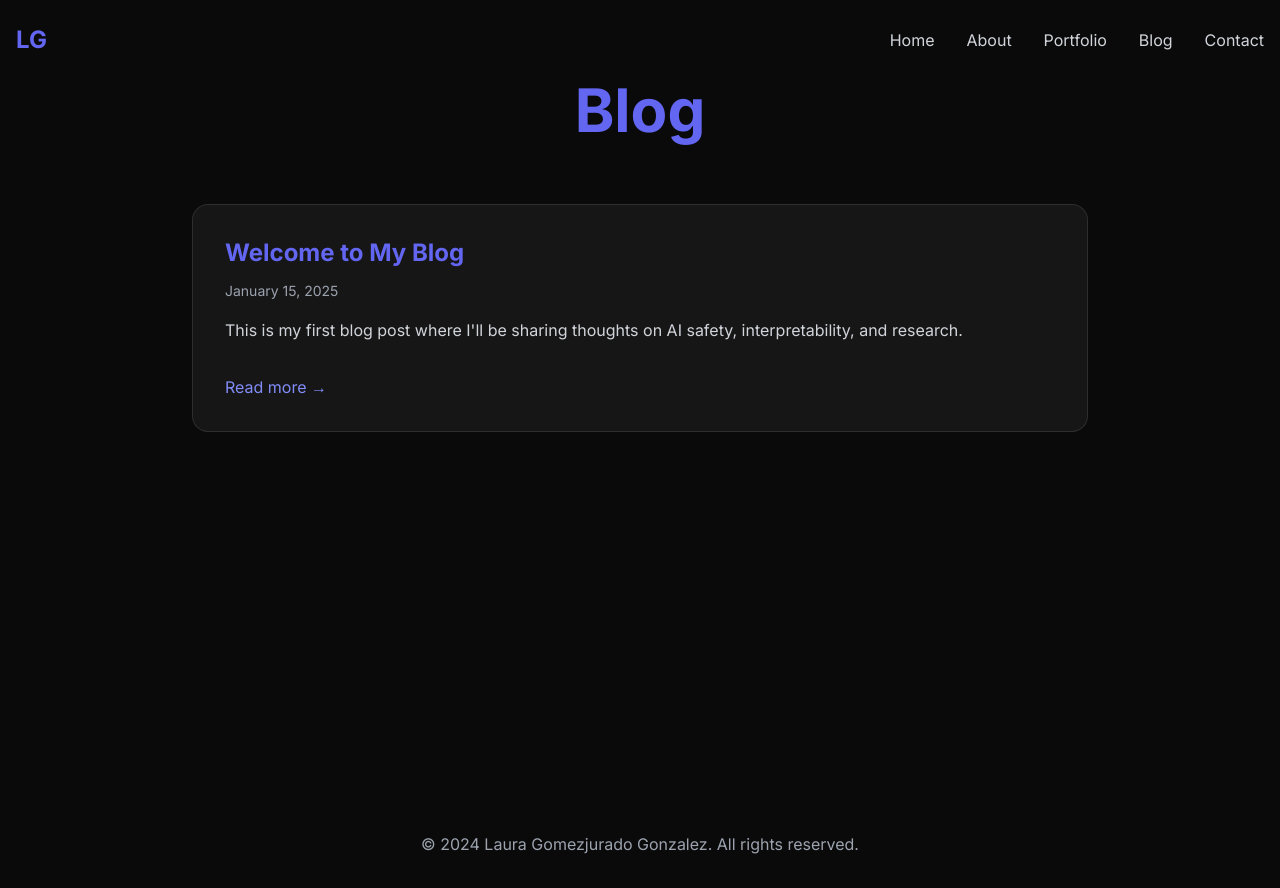
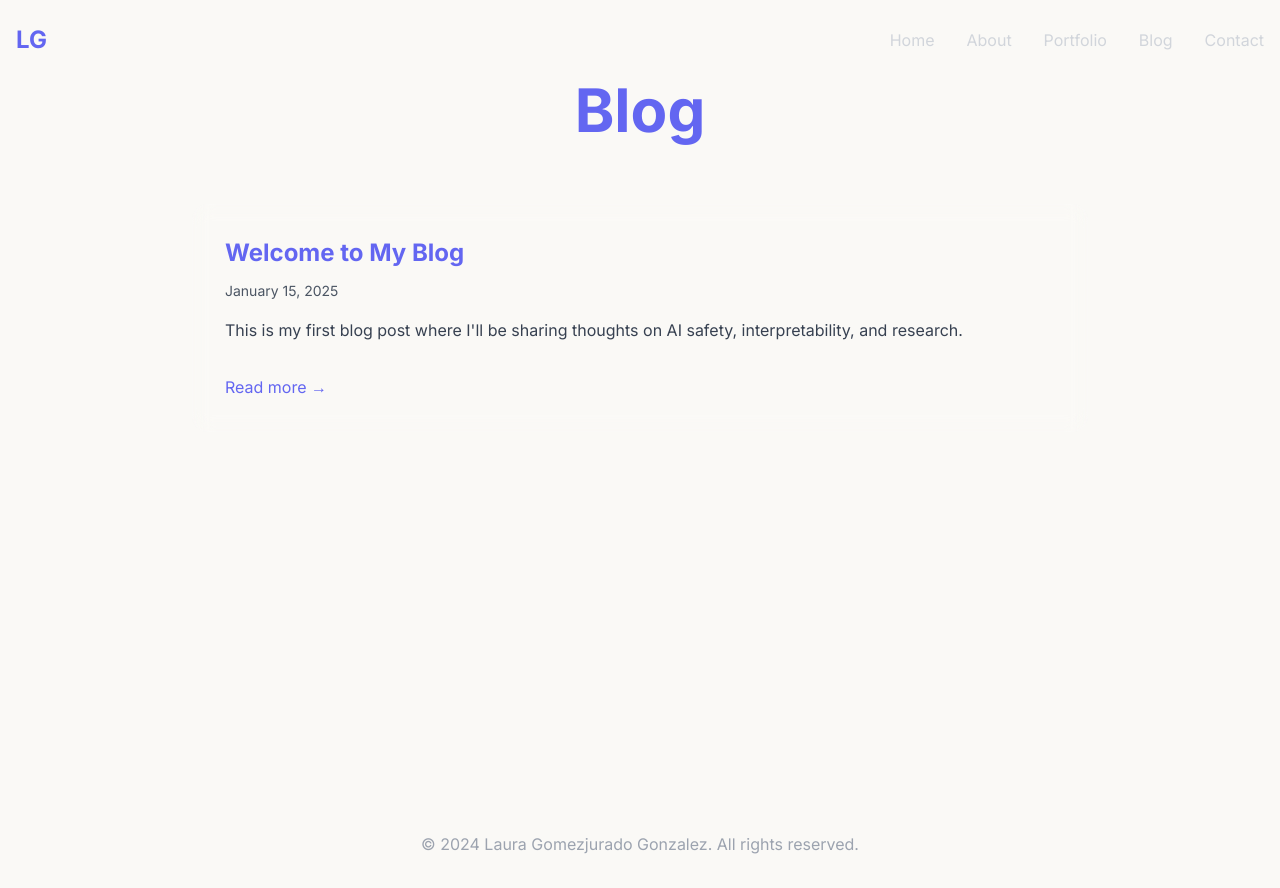
Before and after one commit to LauraGomezjurado/lauragomezjurado.github.io, a React (Vite) app: page /blog in a window 1280 px wide. Built offline with nearby package versions, Linux system fonts and the light colour scheme.

Commit message:
Add light background theme to blog pages and update text colors for readability

```diff
--- a/src/components/Blog.jsx
+++ b/src/components/Blog.jsx
@@ -21,6 +21,14 @@ export default function Blog() {
   const titleRef = useRef(null)
 
   useEffect(() => {
+    // Transition to light background
+    gsap.to('body', {
+      background: '#faf9f6',
+      color: '#1a1a1a',
+      duration: 0.8,
+      ease: 'power2.out'
+    })
+
     gsap.fromTo(titleRef.current,
       {
         opacity: 0,
@@ -38,10 +46,20 @@ export default function Blog() {
         }
       }
     )
+
+    // Cleanup: transition back to dark when leaving
+    return () => {
+      gsap.to('body', {
+        background: '#0a0a0a',
+        color: '#ffffff',
+        duration: 0.8,
+        ease: 'power2.out'
+      })
+    }
   }, [])
 
   return (
-    <section ref={sectionRef} id="blog" className="relative min-h-screen py-20 px-4 overflow-hidden parallax-section">
+    <section ref={sectionRef} id="blog" className="relative min-h-screen py-20 px-4 overflow-hidden parallax-section" style={{ background: '#faf9f6', color: '#1a1a1a' }}>
       <div className="relative z-10 max-w-4xl mx-auto">
         <h2 ref={titleRef} className="text-5xl md:text-6xl font-bold mb-16 text-center gradient-text">
           Blog
@@ -49,7 +67,7 @@ export default function Blog() {
 
         {blogPosts.length === 0 ? (
           <div className="text-center py-20">
-            <p className="text-gray-400 text-lg">No blog posts yet. Check back soon!</p>
+            <p className="text-gray-600 text-lg">No blog posts yet. Check back soon!</p>
           </div>
         ) : (
           <div className="space-y-8">
@@ -59,12 +77,12 @@ export default function Blog() {
                 className="glass rounded-2xl p-8 hover:scale-[1.02] transition-transform duration-300 cursor-pointer"
               >
                 <Link to={`/blog/${post.slug}`} className="block">
-                  <h3 className="text-2xl font-bold mb-3 gradient-text hover:text-indigo-400 transition-colors">
+                  <h3 className="text-2xl font-bold mb-3 gradient-text hover:text-indigo-600 transition-colors">
                     {post.title}
                   </h3>
-                  <p className="text-sm text-gray-400 mb-4">{new Date(post.date).toLocaleDateString('en-US', { year: 'numeric', month: 'long', day: 'numeric' })}</p>
-                  <p className="text-gray-300 leading-relaxed mb-4">{post.excerpt}</p>
-                  <span className="inline-block mt-4 text-indigo-400 hover:text-indigo-300 transition-colors">
+                  <p className="text-sm text-gray-600 mb-4">{new Date(post.date).toLocaleDateString('en-US', { year: 'numeric', month: 'long', day: 'numeric' })}</p>
+                  <p className="text-gray-700 leading-relaxed mb-4">{post.excerpt}</p>
+                  <span className="inline-block mt-4 text-indigo-500 hover:text-indigo-600 transition-colors">
                     Read more →
                   </span>
                 </Link>
--- a/src/components/BlogPost.jsx
+++ b/src/components/BlogPost.jsx
@@ -42,6 +42,14 @@ export default function BlogPost() {
       setPost(postData)
     }
 
+    // Transition to light background
+    gsap.to('body', {
+      background: '#faf9f6',
+      color: '#1a1a1a',
+      duration: 0.8,
+      ease: 'power2.out'
+    })
+
     // Animate on load
     if (titleRef.current) {
       gsap.fromTo(titleRef.current,
@@ -57,15 +65,25 @@ export default function BlogPost() {
         }
       )
     }
+
+    // Cleanup: transition back to dark when leaving
+    return () => {
+      gsap.to('body', {
+        background: '#0a0a0a',
+        color: '#ffffff',
+        duration: 0.8,
+        ease: 'power2.out'
+      })
+    }
   }, [slug])
 
   if (!post) {
     return (
-      <section className="relative min-h-screen py-20 px-4">
+      <section className="relative min-h-screen py-20 px-4" style={{ background: '#faf9f6', color: '#1a1a1a' }}>
         <div className="relative z-10 max-w-4xl mx-auto text-center">
           <h2 className="text-4xl font-bold mb-4 gradient-text">Post Not Found</h2>
-          <p className="text-gray-400 mb-8">The blog post you're looking for doesn't exist.</p>
-          <Link to="/blog" className="text-indigo-400 hover:text-indigo-300">
+          <p className="text-gray-600 mb-8">The blog post you're looking for doesn't exist.</p>
+          <Link to="/blog" className="text-indigo-500 hover:text-indigo-600">
             ← Back to Blog
           </Link>
         </div>
@@ -74,9 +92,9 @@ export default function BlogPost() {
   }
 
   return (
-    <section ref={sectionRef} className="relative min-h-screen py-20 px-4 overflow-hidden">
+    <section ref={sectionRef} className="relative min-h-screen py-20 px-4 overflow-hidden" style={{ background: '#faf9f6', color: '#1a1a1a' }}>
       <div className="relative z-10 max-w-4xl mx-auto">
-        <Link to="/blog" className="inline-block mb-8 text-indigo-400 hover:text-indigo-300 transition-colors">
+        <Link to="/blog" className="inline-block mb-8 text-indigo-500 hover:text-indigo-600 transition-colors">
           ← Back to Blog
         </Link>
 
@@ -84,25 +102,25 @@ export default function BlogPost() {
           <h1 ref={titleRef} className="text-4xl md:text-5xl font-bold mb-4 gradient-text">
             {post.title}
           </h1>
-          <p className="text-sm text-gray-400 mb-8">
+          <p className="text-sm text-gray-600 mb-8">
             {new Date(post.date).toLocaleDateString('en-US', { year: 'numeric', month: 'long', day: 'numeric' })}
           </p>
 
-          <div className="prose prose-invert prose-lg max-w-none">
+          <div className="prose prose-lg max-w-none">
             <ReactMarkdown
               remarkPlugins={[remarkGfm]}
               components={{
                 h1: ({node, ...props}) => <h1 className="text-3xl font-bold mt-8 mb-4 gradient-text" {...props} />,
-                h2: ({node, ...props}) => <h2 className="text-2xl font-bold mt-6 mb-3 text-gray-200" {...props} />,
-                h3: ({node, ...props}) => <h3 className="text-xl font-bold mt-4 mb-2 text-gray-300" {...props} />,
-                p: ({node, ...props}) => <p className="text-gray-300 leading-relaxed mb-4" {...props} />,
-                ul: ({node, ...props}) => <ul className="list-disc list-inside mb-4 text-gray-300 space-y-2" {...props} />,
-                ol: ({node, ...props}) => <ol className="list-decimal list-inside mb-4 text-gray-300 space-y-2" {...props} />,
+                h2: ({node, ...props}) => <h2 className="text-2xl font-bold mt-6 mb-3 text-gray-800" {...props} />,
+                h3: ({node, ...props}) => <h3 className="text-xl font-bold mt-4 mb-2 text-gray-700" {...props} />,
+                p: ({node, ...props}) => <p className="text-gray-700 leading-relaxed mb-4" {...props} />,
+                ul: ({node, ...props}) => <ul className="list-disc list-inside mb-4 text-gray-700 space-y-2" {...props} />,
+                ol: ({node, ...props}) => <ol className="list-decimal list-inside mb-4 text-gray-700 space-y-2" {...props} />,
                 li: ({node, ...props}) => <li className="ml-4" {...props} />,
-                code: ({node, ...props}) => <code className="bg-white/10 px-2 py-1 rounded text-sm text-indigo-300" {...props} />,
-                pre: ({node, ...props}) => <pre className="bg-white/5 p-4 rounded-lg overflow-x-auto mb-4" {...props} />,
-                a: ({node, ...props}) => <a className="text-indigo-400 hover:text-indigo-300 underline" {...props} />,
-                blockquote: ({node, ...props}) => <blockquote className="border-l-4 border-indigo-500 pl-4 italic text-gray-400 my-4" {...props} />
+                code: ({node, ...props}) => <code className="bg-gray-200 px-2 py-1 rounded text-sm text-indigo-600" {...props} />,
+                pre: ({node, ...props}) => <pre className="bg-gray-100 p-4 rounded-lg overflow-x-auto mb-4" {...props} />,
+                a: ({node, ...props}) => <a className="text-indigo-500 hover:text-indigo-600 underline" {...props} />,
+                blockquote: ({node, ...props}) => <blockquote className="border-l-4 border-indigo-500 pl-4 italic text-gray-600 my-4" {...props} />
               }}
             >
               {post.content}
```
